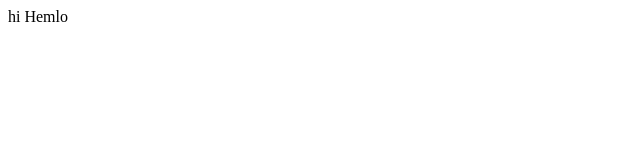
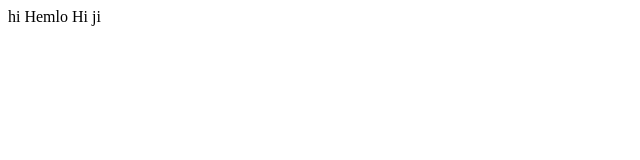
Before and after one commit to Soyvor/yolo, a plain HTML site: page index.html in a window 1280 px wide. Shown: the full height of the page, 0-640 px from the left. Drawn offline with Linux system fonts and the light colour scheme.

Commit message:
Update index.html

```diff
--- a/index.html
+++ b/index.html
@@ -1,2 +1,3 @@
 <a>hi</a>
 <a>Hemlo</a>
+<a>Hi ji </a>
```
